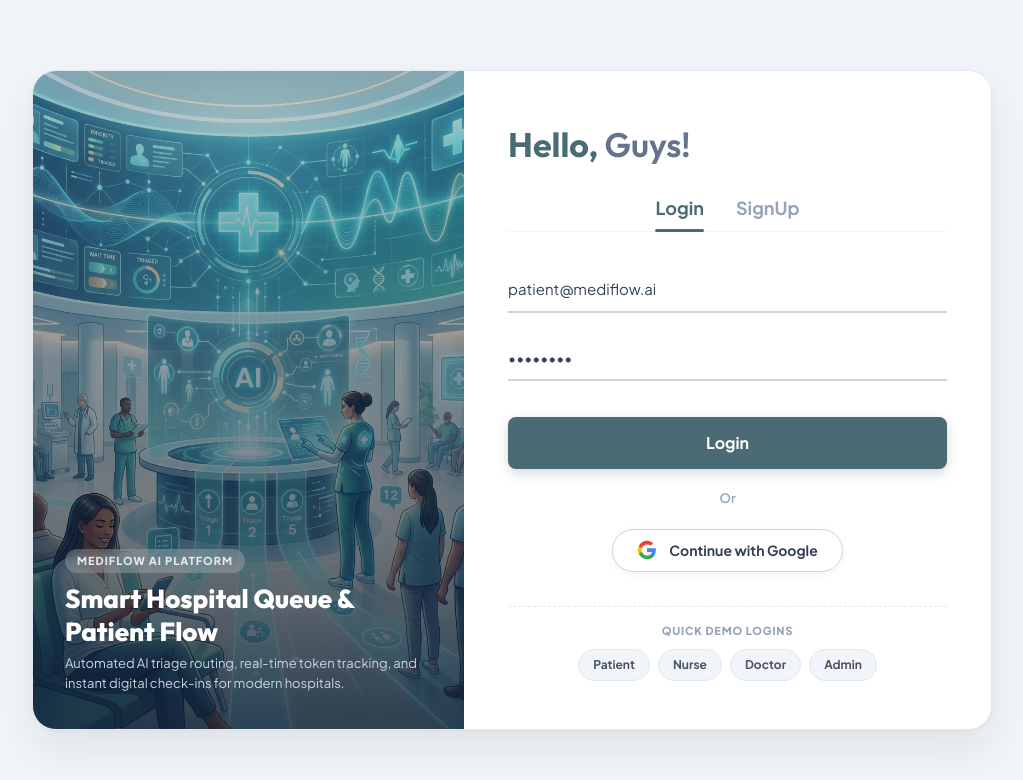
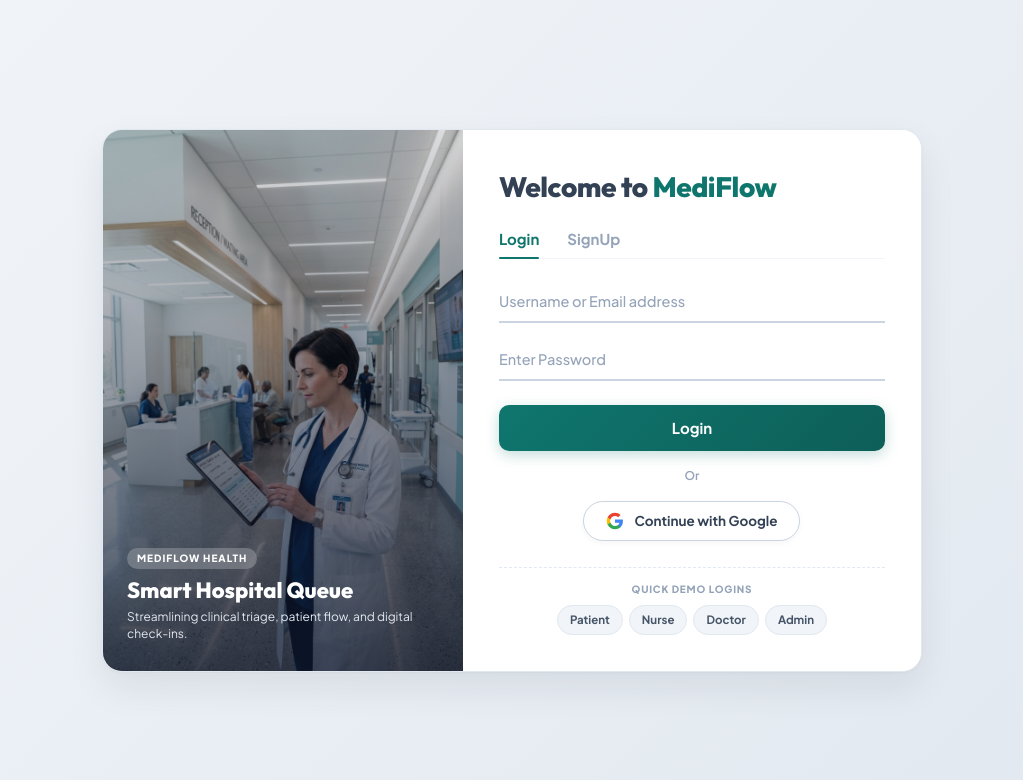
Before and after one commit to muralimdev07/Mediflow-Ai, a React (Vite) app in the folder frontend/: page /login in a window 1280 px wide. Shown: the top 780 px of the page, without its empty margins (128-1151 px from the left). Built offline with nearby package versions, Linux system fonts and the light colour scheme; no server answers.

Commit message:
feat: refine Google authentication login page to compact professional SaaS size with photorealistic hospital photo and explicit placeholders

```diff
--- a/frontend/src/features/auth/LoginPage.css
+++ b/frontend/src/features/auth/LoginPage.css
@@ -1,40 +1,37 @@
 @import url('https://fonts.googleapis.com/css2?family=Plus+Jakarta+Sans:wght@400;500;600;700;800&family=Outfit:wght@600;700;800&display=swap');
 
-/* ── MediFlow Split-Screen Medical Authentication Design System ── */
+/* ── MediFlow Compact Professional Split Login System ──────── */
 .mf-split-wrapper {
   min-height: 100vh;
   width: 100%;
-  background: #F1F5F9;
+  background: linear-gradient(135deg, #F1F5F9 0%, #E2E8F0 100%);
   display: flex;
   align-items: center;
   justify-content: center;
-  padding: 32px 16px;
+  padding: 24px;
   font-family: 'Plus Jakarta Sans', sans-serif;
   box-sizing: border-box;
 }
 
 .mf-split-card {
   width: 100%;
-  max-width: 960px;
-  min-height: 600px;
+  max-width: 820px;
+  min-height: 480px;
   background: #FFFFFF;
-  border-radius: 24px;
-  box-shadow: 0 20px 40px rgba(15, 23, 42, 0.08), 0 1px 3px rgba(0, 0, 0, 0.04);
+  border-radius: 20px;
+  box-shadow: 0 16px 36px rgba(15, 23, 42, 0.08), 0 1px 3px rgba(0, 0, 0, 0.03);
   display: flex;
   overflow: hidden;
   position: relative;
   border: 1px solid #E2E8F0;
 }
 
-/* LEFT COLUMN: Problem Statement Medical AI Graphic */
+/* LEFT COLUMN: Hyper-Realistic Hospital Photo */
 .mf-split-left {
-  width: 45%;
+  width: 44%;
   position: relative;
   background-color: #0F172A;
   overflow: hidden;
-  display: flex;
-  flex-direction: column;
-  justify-content: space-between;
 }
 
 .mf-split-left-img {
@@ -47,49 +44,49 @@
 .mf-split-left-overlay {
   position: absolute;
   inset: 0;
-  background: linear-gradient(180deg, rgba(15, 23, 42, 0.2) 0%, rgba(15, 23, 42, 0.75) 100%);
+  background: linear-gradient(180deg, rgba(15, 23, 42, 0.15) 0%, rgba(15, 23, 42, 0.75) 100%);
   display: flex;
   flex-direction: column;
   justify-content: flex-end;
-  padding: 36px 32px;
+  padding: 28px 24px;
   color: #FFFFFF;
 }
 
 .mf-left-badge {
   display: inline-block;
-  background: rgba(255, 255, 255, 0.2);
+  background: rgba(255, 255, 255, 0.22);
   backdrop-filter: blur(8px);
-  padding: 4px 12px;
+  padding: 3px 10px;
   border-radius: 99px;
-  font-size: 11px;
+  font-size: 10px;
   font-weight: 800;
   letter-spacing: 1px;
   text-transform: uppercase;
-  color: #E2E8F0;
+  color: #FFFFFF;
   width: fit-content;
-  margin-bottom: 10px;
+  margin-bottom: 8px;
 }
 
 .mf-left-title {
   font-family: 'Outfit', sans-serif;
-  font-size: 26px;
+  font-size: 22px;
   font-weight: 800;
   line-height: 1.25;
   color: #FFFFFF;
-  margin: 0 0 6px 0;
+  margin: 0 0 4px 0;
 }
 
 .mf-left-sub {
-  font-size: 13px;
-  color: #CBD5E1;
-  line-height: 1.5;
+  font-size: 12px;
+  color: #E2E8F0;
+  line-height: 1.4;
   margin: 0;
 }
 
-/* RIGHT COLUMN: User Reference UI Form */
+/* RIGHT COLUMN: Compact Professional Form */
 .mf-split-right {
-  width: 55%;
-  padding: 48px 44px;
+  width: 56%;
+  padding: 36px 36px;
   display: flex;
   flex-direction: column;
   justify-content: center;
@@ -98,39 +95,38 @@
 
 .mf-right-greeting {
   font-family: 'Outfit', sans-serif;
-  font-size: 34px;
-  font-weight: 700;
-  color: #4A6B74;
-  margin: 0 0 24px 0;
+  font-size: 28px;
+  font-weight: 800;
+  color: #334155;
+  margin: 0 0 20px 0;
+  letter-spacing: -0.4px;
 }
 
 .mf-right-greeting span {
-  font-weight: 400;
-  color: #64748B;
+  color: #0F766E;
 }
 
 /* Tab Headers */
 .mf-auth-tabs {
   display: flex;
   align-items: center;
-  justify-content: center;
-  gap: 32px;
-  margin-bottom: 36px;
+  gap: 28px;
+  margin-bottom: 24px;
   border-bottom: 1px solid #F1F5F9;
 }
 
 .mf-tab-item {
-  font-size: 18px;
+  font-size: 15px;
   font-weight: 700;
   color: #94A3B8;
-  padding-bottom: 10px;
+  padding-bottom: 8px;
   cursor: pointer;
   position: relative;
   transition: all 0.2s ease;
 }
 
 .mf-tab-item.active {
-  color: #4A6B74;
+  color: #0F766E;
 }
 
 .mf-tab-item.active::after {
@@ -139,14 +135,14 @@
   bottom: -1px;
   left: 0;
   right: 0;
-  height: 3px;
-  background-color: #4A6B74;
+  height: 2.5px;
+  background-color: #0F766E;
   border-radius: 2px;
 }
 
-/* Input Fields (Minimal Underline Style matching reference UI) */
+/* Input Fields (Clean Minimal Underline Style with Explicit Placeholders) */
 .mf-field-container {
-  margin-bottom: 24px;
+  margin-bottom: 18px;
   position: relative;
   text-align: left;
 }
@@ -155,43 +151,46 @@
   width: 100%;
   border: none;
   border-bottom: 2px solid #CBD5E1;
-  padding: 10px 0;
-  font-size: 15px;
-  color: #334155;
+  padding: 8px 0;
+  font-size: 14.5px;
+  color: #0F172A;
   background: transparent;
   outline: none;
   font-family: inherit;
   transition: border-color 0.2s ease;
+  box-sizing: border-box;
 }
 
 .mf-field-input::placeholder {
   color: #94A3B8;
+  font-weight: 500;
 }
 
 .mf-field-input:focus {
-  border-bottom-color: #4A6B74;
+  border-bottom-color: #0F766E;
 }
 
 /* Primary Action Button */
 .mf-btn-login-main {
   width: 100%;
-  background-color: #4A6B74;
+  background: linear-gradient(135deg, #0F766E 0%, #0D5F58 100%);
   color: #FFFFFF;
   border: none;
-  border-radius: 8px;
-  padding: 14px 20px;
-  font-size: 16px;
+  border-radius: 10px;
+  padding: 12px 20px;
+  font-size: 15px;
   font-weight: 700;
   cursor: pointer;
-  margin-top: 12px;
-  transition: background-color 0.2s ease, transform 0.1s ease;
+  margin-top: 6px;
+  transition: all 0.2s ease;
   font-family: inherit;
-  box-shadow: 0 4px 12px rgba(74, 107, 116, 0.25);
+  box-shadow: 0 4px 14px rgba(15, 118, 110, 0.25);
 }
 
 .mf-btn-login-main:hover {
-  background-color: #3A5A63;
+  background: linear-gradient(135deg, #14B8A6 0%, #0F766E 100%);
   transform: translateY(-1px);
+  box-shadow: 0 6px 18px rgba(15, 118, 110, 0.35);
 }
 
 .mf-btn-login-main:active {
@@ -202,32 +201,32 @@
 .mf-or-divider {
   text-align: center;
   color: #94A3B8;
-  font-size: 13px;
+  font-size: 12px;
   font-weight: 600;
-  margin: 20px 0;
+  margin: 16px 0;
 }
 
-/* Continue with Google Only (No Facebook!) */
+/* Continue with Google Only */
 .mf-google-wrapper {
   display: flex;
   justify-content: center;
-  margin-bottom: 24px;
+  margin-bottom: 20px;
 }
 
 .mf-btn-continue-google {
   display: flex;
   align-items: center;
   justify-content: center;
-  gap: 12px;
+  gap: 10px;
   background-color: #FFFFFF;
   border: 1px solid #CBD5E1;
   border-radius: 99px;
-  padding: 10px 24px;
-  font-size: 14px;
+  padding: 9px 22px;
+  font-size: 13.5px;
   font-weight: 700;
   color: #334155;
   cursor: pointer;
-  box-shadow: 0 2px 8px rgba(0, 0, 0, 0.05);
+  box-shadow: 0 2px 6px rgba(0, 0, 0, 0.04);
   transition: all 0.2s ease;
 }
 
@@ -240,25 +239,25 @@
 
 /* Quick Demo Roles Strip */
 .mf-quick-demo-strip {
-  margin-top: 10px;
-  padding-top: 16px;
+  margin-top: 6px;
+  padding-top: 14px;
   border-top: 1px dashed #E2E8F0;
 }
 
 .mf-demo-title {
-  font-size: 11px;
+  font-size: 10px;
   font-weight: 800;
   color: #94A3B8;
   text-transform: uppercase;
   letter-spacing: 0.8px;
-  margin-bottom: 10px;
+  margin-bottom: 8px;
   text-align: center;
 }
 
 .mf-demo-pills {
   display: flex;
   flex-wrap: wrap;
-  gap: 8px;
+  gap: 6px;
   justify-content: center;
 }
 
@@ -267,28 +266,29 @@
   color: #475569;
   border: 1px solid #E2E8F0;
   border-radius: 99px;
-  padding: 6px 14px;
-  font-size: 12px;
+  padding: 5px 12px;
+  font-size: 11.5px;
   font-weight: 700;
   cursor: pointer;
   transition: all 0.2s ease;
 }
 
 .mf-demo-pill-btn:hover {
-  background: #E2E8F0;
-  color: #0F172A;
+  background: #E0F2FE;
+  color: #0369A1;
+  border-color: #BAE6FD;
 }
 
-@media (max-width: 860px) {
+@media (max-width: 768px) {
   .mf-split-card {
     flex-direction: column;
   }
   .mf-split-left {
     width: 100%;
-    height: 240px;
+    height: 200px;
   }
   .mf-split-right {
     width: 100%;
-    padding: 32px 24px;
+    padding: 24px 20px;
   }
 }
--- a/frontend/src/features/auth/LoginPage.jsx
+++ b/frontend/src/features/auth/LoginPage.jsx
@@ -7,8 +7,8 @@
 import './LoginPage.css';
 
 export const LoginPage = () => {
-  const [email, setEmail] = useState('patient@mediflow.ai');
-  const [password, setPassword] = useState('••••••••');
+  const [email, setEmail] = useState('');
+  const [password, setPassword] = useState('');
   const [activeTab, setActiveTab] = useState('login'); // 'login' | 'signup'
   const [loading, setLoading] = useState(false);
   const { setAuth } = useAuthStore();
@@ -16,9 +16,10 @@
   const navigate = useNavigate();
 
   const handleDevLogin = async (loginEmail) => {
+    const targetEmail = loginEmail || email || 'patient@mediflow.ai';
     setLoading(true);
     try {
-      const res = await api.post('/auth/google', { code: loginEmail });
+      const res = await api.post('/auth/google', { code: targetEmail });
       setAuth(res.user, res.access_token, res.refresh_token);
       addToast({ type: 'success', title: 'Welcome back!', message: `Logged in as ${res.user.full_name}` });
       navigate('/dashboard');
@@ -53,29 +54,35 @@
     flow: 'auth-code',
   });
 
+  const handleDemoSelect = (demoEmail) => {
+    setEmail(demoEmail);
+    setPassword('••••••••');
+    handleDevLogin(demoEmail);
+  };
+
   return (
     <div className="mf-split-wrapper">
       <div className="mf-split-card">
-        {/* LEFT COLUMN: Problem Statement Medical AI Hero Image */}
+        {/* LEFT COLUMN: Photorealistic Modern Hospital Photography */}
         <div className="mf-split-left">
           <img
-            src="/mediflow_login_hero.jpg"
-            alt="MediFlow AI Smart Hospital Queue Management"
+            src="/real_hospital_login_hero.jpg"
+            alt="MediFlow Smart Hospital Care"
             className="mf-split-left-img"
           />
           <div className="mf-split-left-overlay">
-            <span className="mf-left-badge">MediFlow AI Platform</span>
-            <h2 className="mf-left-title">Smart Hospital Queue & Patient Flow</h2>
+            <span className="mf-left-badge">MediFlow Health</span>
+            <h2 className="mf-left-title">Smart Hospital Queue</h2>
             <p className="mf-left-sub">
-              Automated AI triage routing, real-time token tracking, and instant digital check-ins for modern hospitals.
+              Streamlining clinical triage, patient flow, and digital check-ins.
             </p>
           </div>
         </div>
 
-        {/* RIGHT COLUMN: Matching Reference UI Form */}
+        {/* RIGHT COLUMN: Compact Professional Form */}
         <div className="mf-split-right">
           <h1 className="mf-right-greeting">
-            Hello, <span>Guys!</span>
+            Welcome to <span>MediFlow</span>
           </h1>
 
           {/* Login / SignUp Tab Bar */}
@@ -94,7 +101,7 @@
             </div>
           </div>
 
-          {/* Form Fields (Underline Minimal Style matching reference) */}
+          {/* Form Fields (Explicit Placeholders) */}
           <form
             onSubmit={(e) => {
               e.preventDefault();
@@ -105,7 +112,7 @@
               <input
                 type="email"
                 className="mf-field-input"
-                placeholder="Enter your email"
+                placeholder="Username or Email address"
                 value={email}
                 onChange={(e) => setEmail(e.target.value)}
                 required
@@ -132,10 +139,10 @@
           {/* Or Divider */}
           <div className="mf-or-divider">Or</div>
 
-          {/* Continue with Google Only (NO Facebook!) */}
+          {/* Continue with Google Only */}
           <div className="mf-google-wrapper">
-            <button className="mf-btn-continue-google" onClick={() => googleLogin()} disabled={loading}>
-              <svg width="20" height="20" viewBox="0 0 24 24">
+            <button type="button" className="mf-btn-continue-google" onClick={() => googleLogin()} disabled={loading}>
+              <svg width="18" height="18" viewBox="0 0 24 24">
                 <path
                   fill="#4285F4"
                   d="M22.56 12.25c0-.78-.07-1.53-.2-2.25H12v4.26h5.92c-.26 1.37-1.04 2.53-2.21 3.31v2.77h3.57c2.08-1.92 3.28-4.74 3.28-8.09z"
@@ -164,28 +171,28 @@
               <button
                 type="button"
                 className="mf-demo-pill-btn"
-                onClick={() => handleDevLogin('patient@mediflow.ai')}
+                onClick={() => handleDemoSelect('patient@mediflow.ai')}
               >
                 Patient
               </button>
               <button
                 type="button"
                 className="mf-demo-pill-btn"
-                onClick={() => handleDevLogin('nurse.mary@mediflow.ai')}
+                onClick={() => handleDemoSelect('nurse.mary@mediflow.ai')}
               >
                 Nurse
               </button>
               <button
                 type="button"
                 className="mf-demo-pill-btn"
-                onClick={() => handleDevLogin('dr.sharma@mediflow.ai')}
+                onClick={() => handleDemoSelect('dr.sharma@mediflow.ai')}
               >
                 Doctor
               </button>
               <button
                 type="button"
                 className="mf-demo-pill-btn"
-                onClick={() => handleDevLogin('admin@mediflow.ai')}
+                onClick={() => handleDemoSelect('admin@mediflow.ai')}
               >
                 Admin
               </button>
```
Also changed, not shown: frontend/public/real_hospital_login_hero.jpg (added).
